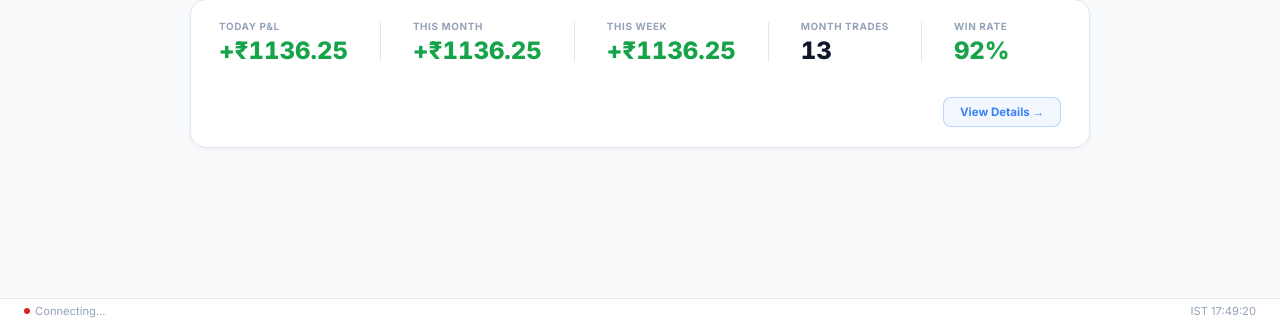
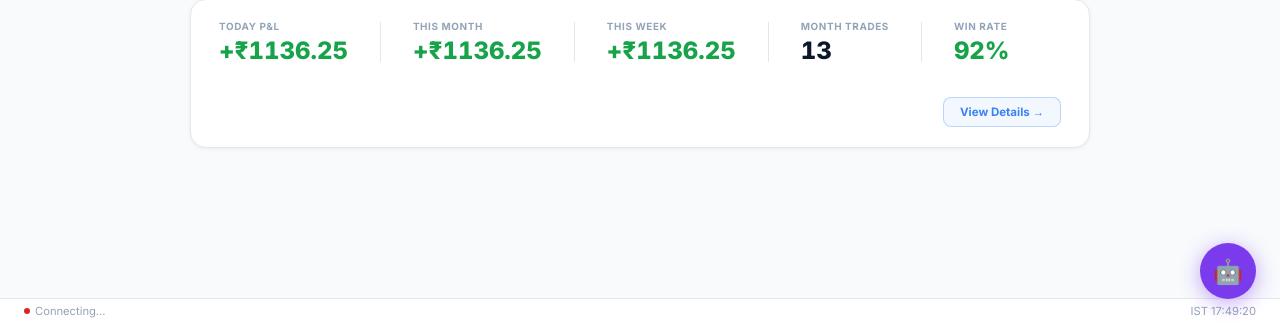
Before and after one commit to sivaramkakakrla/TradingBot_AngelOne, a Flask app: page / in a window 1280 px wide. Shown: the part 477-800 px from the top of the page. Run offline with Flask 3, Linux system fonts and the light colour scheme; data comes from the database, SQL or seed files in the repository.

Commit message:
feat: add floating AI Chat button (FAB) to all pages

```diff
--- a/trading_bot/dashboard/templates/history.html
+++ b/trading_bot/dashboard/templates/history.html
@@ -1183,6 +1183,9 @@
             }
         }
     </script>
+
+    <!-- Floating AI Chat button -->
+    <a href="/chat" title="AI Assistant" style="position:fixed;bottom:24px;right:24px;width:56px;height:56px;border-radius:50%;background:#7c3aed;color:#fff;display:flex;align-items:center;justify-content:center;text-decoration:none;font-size:1.5rem;box-shadow:0 4px 20px rgba(124,58,237,.45);z-index:999;transition:transform .2s,box-shadow .2s;" onmouseover="this.style.transform='scale(1.12)';this.style.boxShadow='0 6px 28px rgba(124,58,237,.65)'" onmouseout="this.style.transform='scale(1)';this.style.boxShadow='0 4px 20px rgba(124,58,237,.45)'">🤖</a>
 </body>
 
 </html>
--- a/trading_bot/dashboard/templates/index.html
+++ b/trading_bot/dashboard/templates/index.html
@@ -541,6 +541,9 @@
       setInterval(pollPnlSummary, 60000);
     })();
   </script>
+
+  <!-- Floating AI Chat button -->
+  <a href="/chat" title="AI Assistant" style="position:fixed;bottom:24px;right:24px;width:56px;height:56px;border-radius:50%;background:#7c3aed;color:#fff;display:flex;align-items:center;justify-content:center;text-decoration:none;font-size:1.5rem;box-shadow:0 4px 20px rgba(124,58,237,.45);z-index:999;transition:transform .2s,box-shadow .2s;" onmouseover="this.style.transform='scale(1.12)';this.style.boxShadow='0 6px 28px rgba(124,58,237,.65)'" onmouseout="this.style.transform='scale(1)';this.style.boxShadow='0 4px 20px rgba(124,58,237,.45)'">🤖</a>
 </body>
 
 </html>
--- a/trading_bot/dashboard/templates/opportunities.html
+++ b/trading_bot/dashboard/templates/opportunities.html
@@ -1694,6 +1694,9 @@
             }
         })();
     </script>
+
+    <!-- Floating AI Chat button -->
+    <a href="/chat" title="AI Assistant" style="position:fixed;bottom:24px;right:24px;width:56px;height:56px;border-radius:50%;background:#7c3aed;color:#fff;display:flex;align-items:center;justify-content:center;text-decoration:none;font-size:1.5rem;box-shadow:0 4px 20px rgba(124,58,237,.45);z-index:999;transition:transform .2s,box-shadow .2s;" onmouseover="this.style.transform='scale(1.12)';this.style.boxShadow='0 6px 28px rgba(124,58,237,.65)'" onmouseout="this.style.transform='scale(1)';this.style.boxShadow='0 4px 20px rgba(124,58,237,.45)'">🤖</a>
 </body>
 
 </html>
--- a/trading_bot/dashboard/templates/orders.html
+++ b/trading_bot/dashboard/templates/orders.html
@@ -1645,6 +1645,9 @@
       setInterval(pollLive, 5000);
     })();
   </script>
+
+  <!-- Floating AI Chat button -->
+  <a href="/chat" title="AI Assistant" style="position:fixed;bottom:24px;right:24px;width:56px;height:56px;border-radius:50%;background:#7c3aed;color:#fff;display:flex;align-items:center;justify-content:center;text-decoration:none;font-size:1.5rem;box-shadow:0 4px 20px rgba(124,58,237,.45);z-index:999;transition:transform .2s,box-shadow .2s;" onmouseover="this.style.transform='scale(1.12)';this.style.boxShadow='0 6px 28px rgba(124,58,237,.65)'" onmouseout="this.style.transform='scale(1)';this.style.boxShadow='0 4px 20px rgba(124,58,237,.45)'">🤖</a>
 </body>
 
 </html>
--- a/trading_bot/dashboard/templates/trade.html
+++ b/trading_bot/dashboard/templates/trade.html
@@ -1276,6 +1276,9 @@
       startChainAutoRefresh();
     })();
   </script>
+
+  <!-- Floating AI Chat button -->
+  <a href="/chat" title="AI Assistant" style="position:fixed;bottom:24px;right:24px;width:56px;height:56px;border-radius:50%;background:#7c3aed;color:#fff;display:flex;align-items:center;justify-content:center;text-decoration:none;font-size:1.5rem;box-shadow:0 4px 20px rgba(124,58,237,.45);z-index:999;transition:transform .2s,box-shadow .2s;" onmouseover="this.style.transform='scale(1.12)';this.style.boxShadow='0 6px 28px rgba(124,58,237,.65)'" onmouseout="this.style.transform='scale(1)';this.style.boxShadow='0 4px 20px rgba(124,58,237,.45)'">🤖</a>
 </body>
 
 </html>
```
